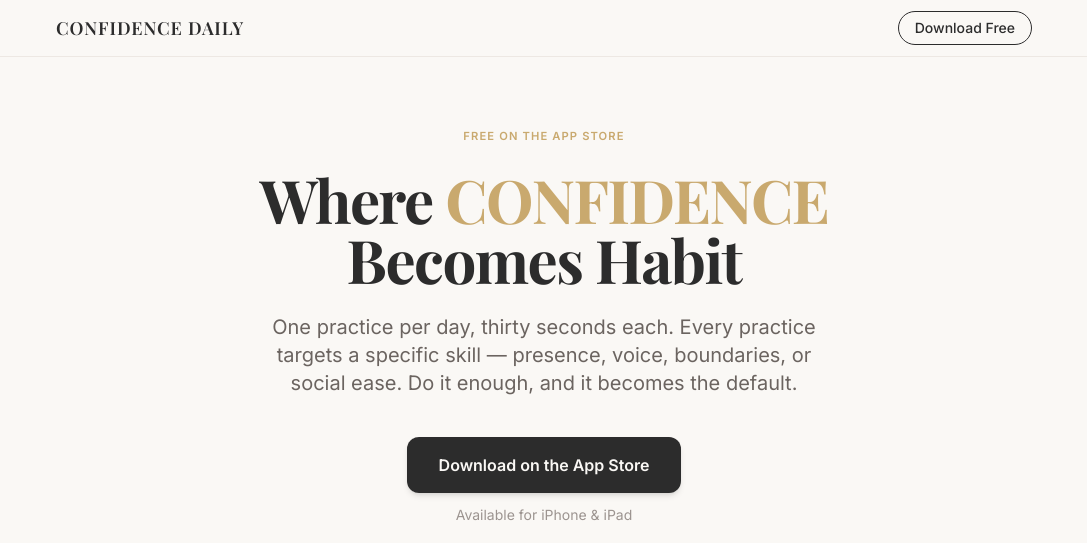
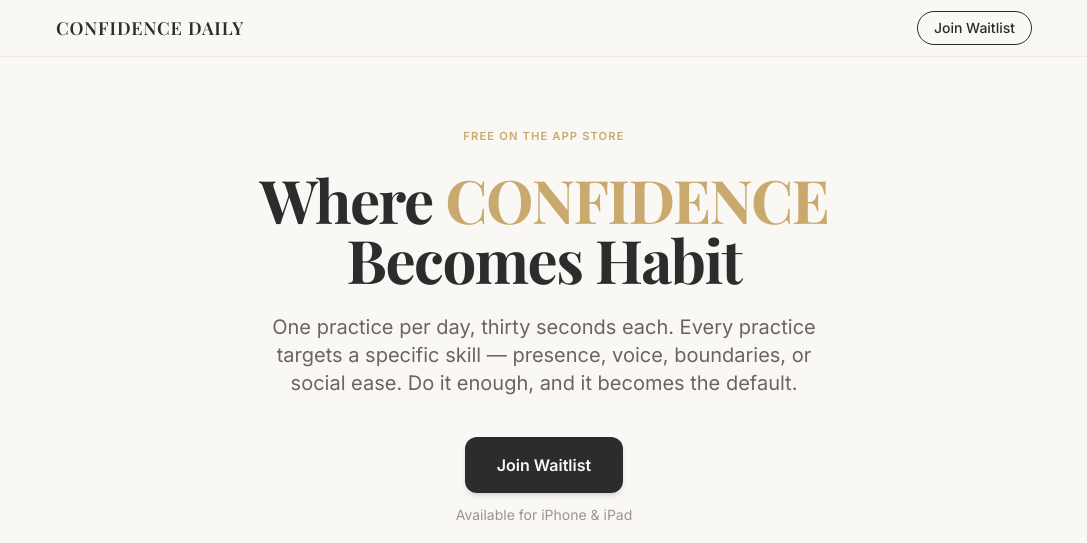
Before and after one commit to beardednotary/confidence-daily-web, a Next.js app: page / in a window 1280 px wide. Shown: the top 543 px of the page, without its empty margins (96-1183 px from the left). Built offline with nearby package versions, Linux system fonts and the light colour scheme.

Commit message:
Udated CTAs to point to waitlist

```diff
--- a/components/Footer.tsx
+++ b/components/Footer.tsx
@@ -46,12 +46,10 @@ export default function Footer() {
             About
           </a>
           <a
-            href="https://apps.apple.com/app/confidence-daily"
-            target="_blank"
-            rel="noopener noreferrer"
+            href="/#waitlist"
             className="font-inter font-medium text-sm text-charcoal border border-charcoal rounded-full px-4 py-1.5 hover:bg-charcoal hover:text-warm-white transition-colors duration-200"
           >
-            Download
+            Join Waitlist
           </a>
         </div>
       </div>
--- a/components/Hero.tsx
+++ b/components/Hero.tsx
@@ -18,12 +18,10 @@ export default function Hero() {
 
         <div className="flex flex-col sm:flex-row gap-4 justify-center items-center">
           <a
-            href="https://apps.apple.com/app/confidence-daily"
-            target="_blank"
-            rel="noopener noreferrer"
+            href="/#waitlist"
             className="inline-flex items-center bg-charcoal text-warm-white font-inter font-semibold text-base px-8 py-4 rounded-xl hover:opacity-90 active:scale-[0.98] transition-all duration-200 shadow-md"
           >
-            Download on the App Store
+            Join Waitlist
           </a>
         </div>
         <p className="font-inter text-sm text-text-tertiary mt-3 mb-16">
--- a/components/Nav.tsx
+++ b/components/Nav.tsx
@@ -8,12 +8,10 @@ export default function Nav() {
           Confidence Daily
         </Link>
         <a
-          href="https://apps.apple.com/app/confidence-daily"
+          href="/#waitlist"
           className="text-sm font-inter font-medium text-charcoal border border-charcoal rounded-full px-4 py-1.5 hover:bg-charcoal hover:text-warm-white transition-colors duration-200"
-          target="_blank"
-          rel="noopener noreferrer"
         >
-          Download Free
+          Join Waitlist
         </a>
       </div>
     </nav>
--- a/components/Pricing.tsx
+++ b/components/Pricing.tsx
@@ -54,12 +54,10 @@ export default function Pricing() {
               ))}
             </ul>
             <a
-              href="https://apps.apple.com/app/confidence-daily"
-              target="_blank"
-              rel="noopener noreferrer"
+              href="/#waitlist"
               className="block text-center bg-gold text-charcoal font-inter font-semibold text-sm py-3.5 rounded-xl hover:opacity-90 transition-opacity"
             >
-              Get Lifetime Access
+              Join Waitlist for Lifetime Deal
             </a>
           </div>
 
@@ -81,12 +79,10 @@ export default function Pricing() {
               ))}
             </ul>
             <a
-              href="https://apps.apple.com/app/confidence-daily"
-              target="_blank"
-              rel="noopener noreferrer"
+              href="/#waitlist"
               className="block text-center border border-charcoal text-charcoal font-inter font-semibold text-sm py-3.5 rounded-xl hover:bg-charcoal hover:text-warm-white transition-colors"
             >
-              Start Monthly
+              Join Waitlist
             </a>
           </div>
         </div>
--- a/components/Waitlist.tsx
+++ b/components/Waitlist.tsx
@@ -21,7 +21,7 @@ export default function Waitlist() {
   }
 
   return (
-    <section className="py-20 px-6 bg-white">
+    <section id="waitlist" className="py-20 px-6 bg-white">
       <div className="max-w-2xl mx-auto text-center">
         <p className="text-caps mb-4">Join the Waitlist</p>
         <h2 className="font-playfair font-bold text-charcoal text-4xl md:text-5xl tracking-tight mb-4">
```
